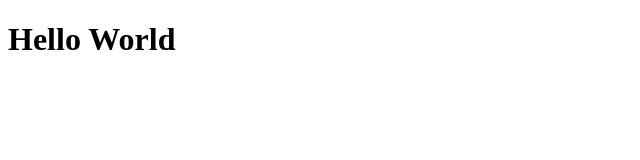
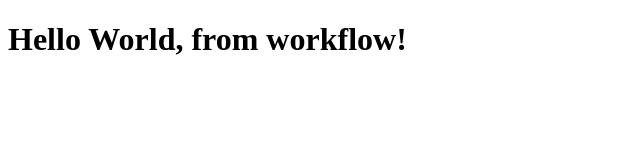
Before and after one commit to matcordone/ecs-fargate, a plain HTML site: page app/index.html in a window 1280 px wide. Shown: the whole page, without its empty margins (0-640 px from the left). Drawn offline with Linux system fonts and the light colour scheme.

Commit message:
change in index

```diff
--- a/app/index.html
+++ b/app/index.html
@@ -5,6 +5,6 @@
   <title>Hello World</title>
 </head>
 <body>
-  <h1>Hello World</h1>
+  <h1>Hello World, from workflow!</h1>
 </body>
 </html>
```
